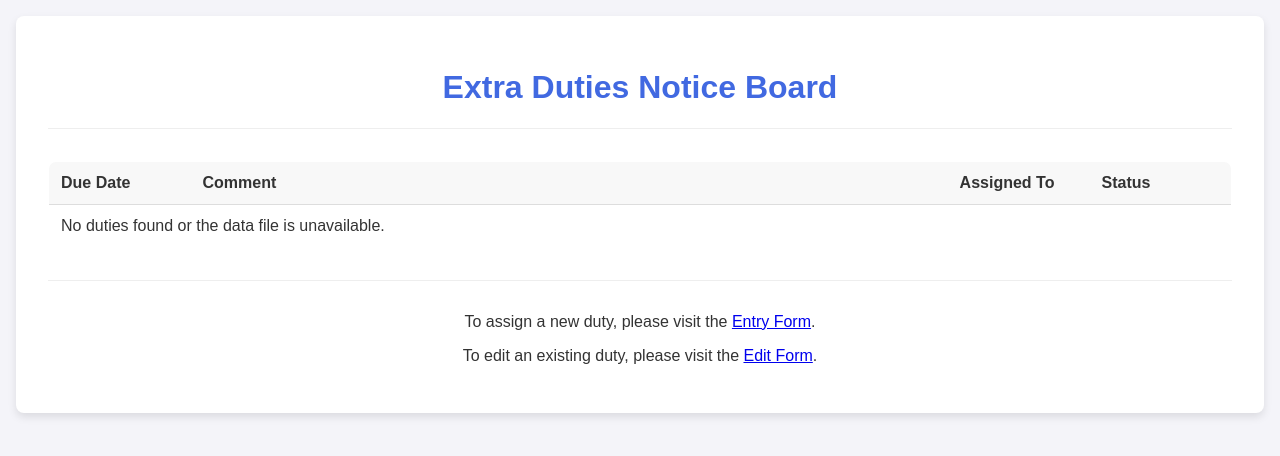
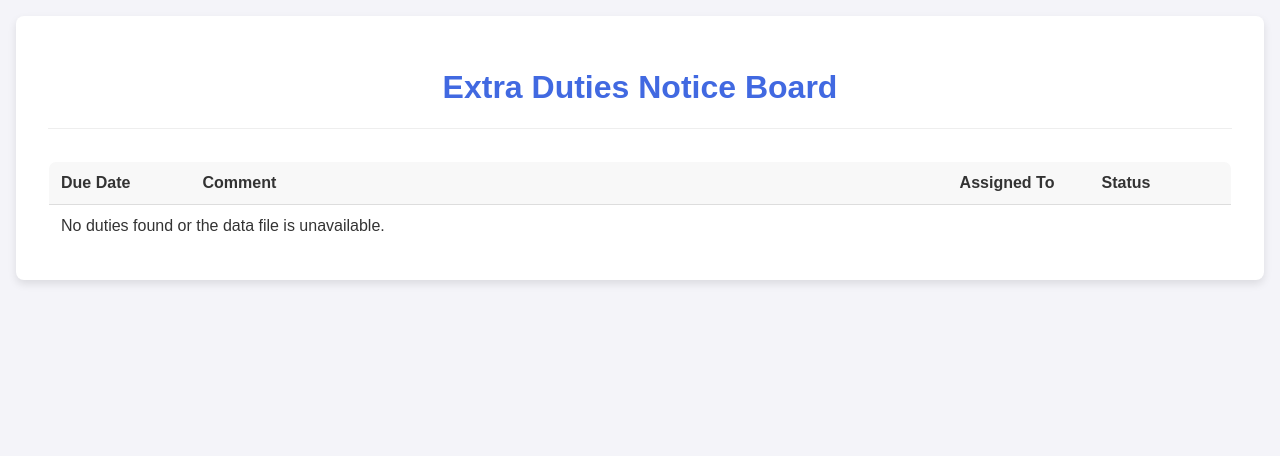
Before and after one commit to metmohammedn/samples, a PHP site: page / in a window 1280 px wide. Shown: the top 456 px of the page. Run offline with PHP 8.4, Linux system fonts and the light colour scheme.

Commit message:
Notice Board index.php

```diff
--- a/notice-board/index.php
+++ b/notice-board/index.php
@@ -151,7 +151,7 @@ $processedDuties = processAndSortDuties($allDuties);
             </tbody>
         </table>
 
-        <div class="footer-links">
+        <!--<div class="footer-links">
             <p>
                 To assign a new duty, please visit the
                 <a href="http://iforecast.rf.gd/MET/CNB/ExtraDutiesEntryFormV2.php" target="_blank">Entry Form</a>.
@@ -160,7 +160,7 @@ $processedDuties = processAndSortDuties($allDuties);
                 To edit an existing duty, please visit the
                 <a href="http://iforecast.rf.gd/MET/CNB/ExtraDutiesEditFormV2.php" target="_blank">Edit Form</a>.
             </p>
-        </div>
+        </div>-->
     </div>
 
 </body>
```
